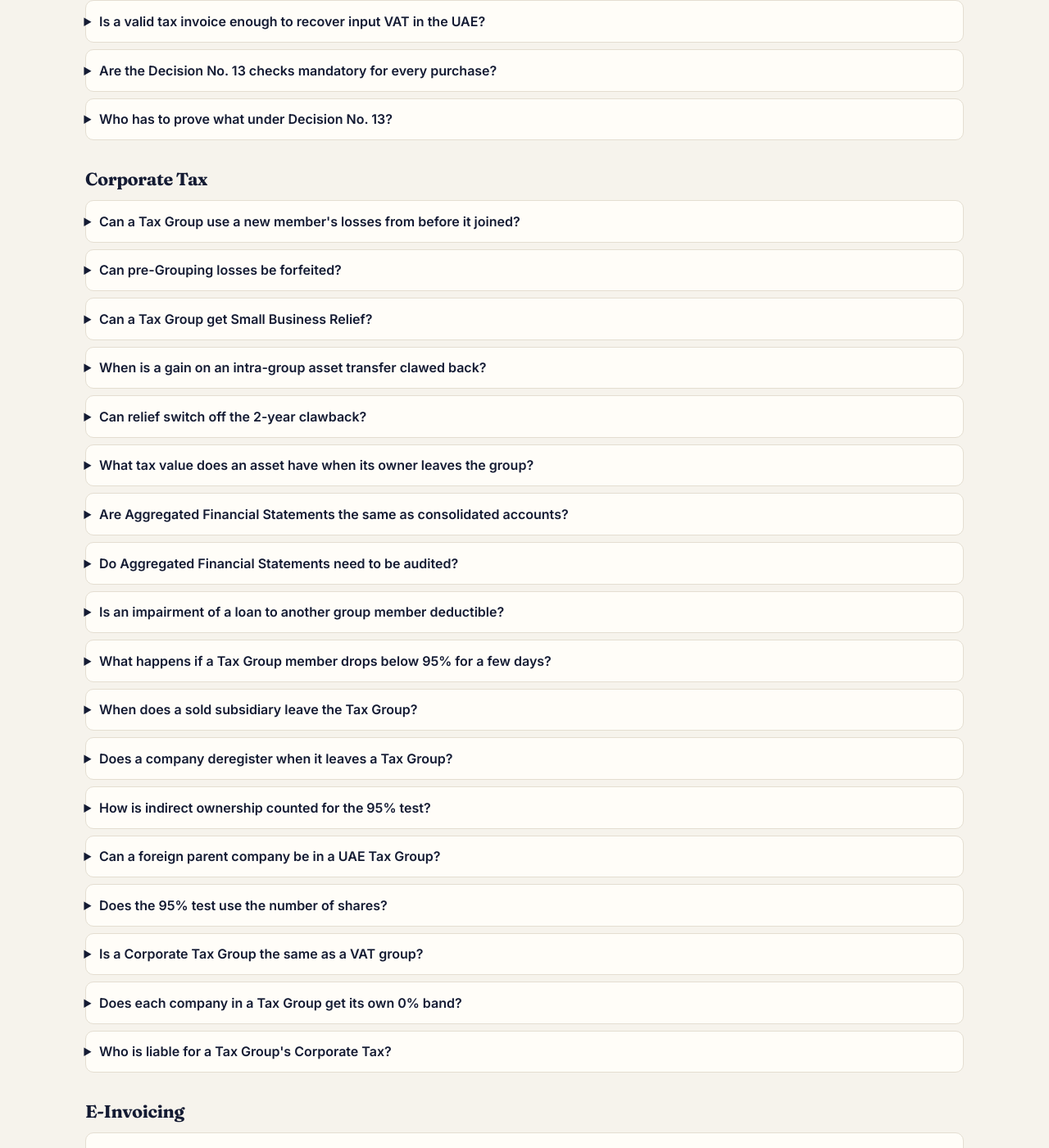
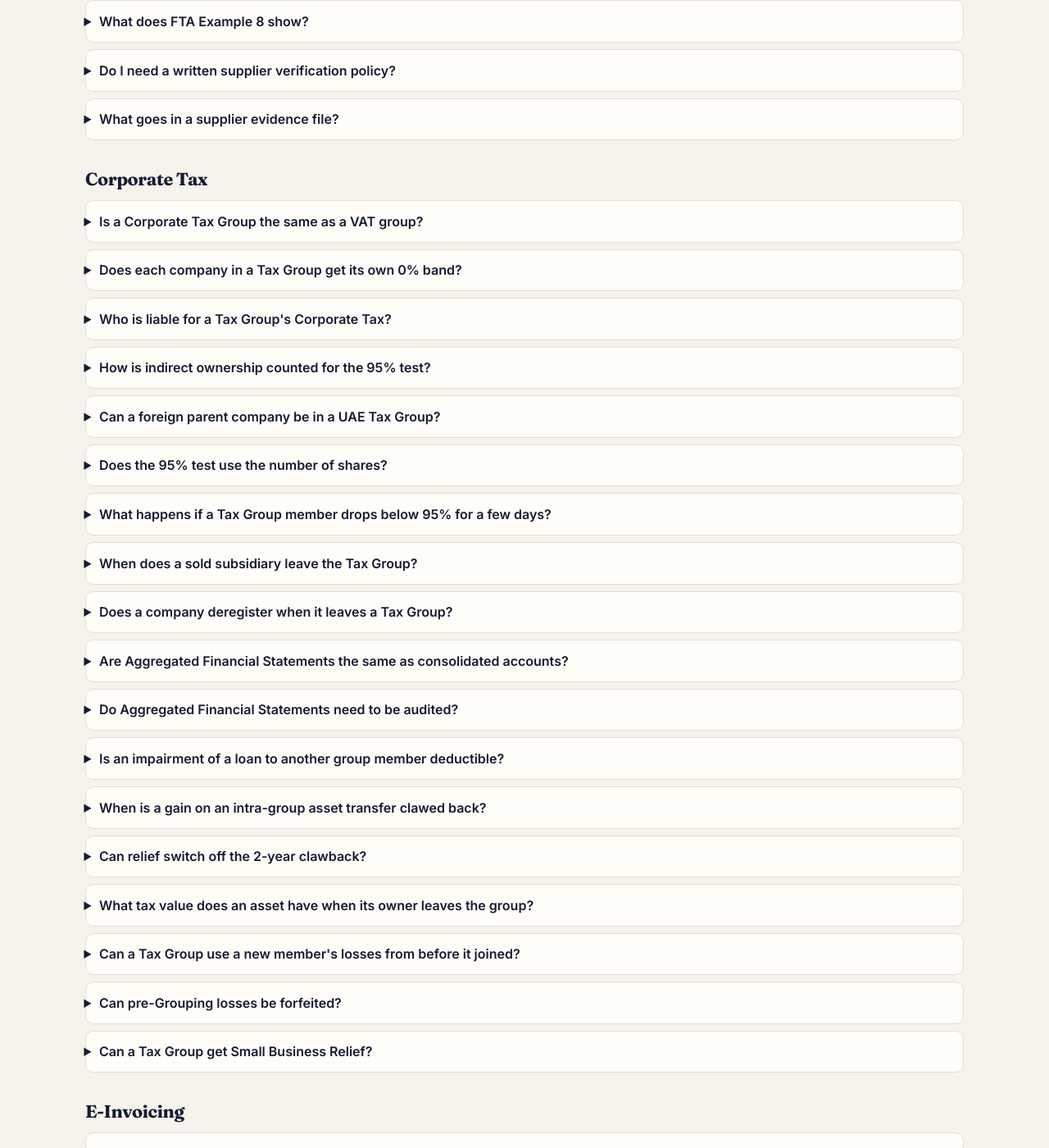
Before and after one commit to MelvinJose108/melvinjose.github.io, a Jekyll site: the page built from faq/index.html, in a window 1280 px wide and 1400 px high, scrolled down 1091 px. Shown: the whole window at 82% size. Built offline with Jekyll 4.4.1, drawn with Linux system fonts in a browser that asks for light colours; some of the changed text lies outside the part shown.

Commit message:
FAQ: list questions in series reading order (#50)
Claude-Session: https://claude.ai/code/session_01EBT4cYX72Yrwk4UFZtHLjU

Co-authored-by: Claude <noreply@anthropic.com>

```diff
--- a/faq/index.html
+++ b/faq/index.html
@@ -10,10 +10,9 @@ description: "Short answers to common questions on UAE VAT, Corporate Tax Groups
 <h1 class="pagetitle">Frequently asked questions</h1>
 <p class="deck">Short answers to the questions people ask most about UAE tax. Each one links to the guide with the full explanation, the examples and the official source.</p>
 <nav class="faq-jump" aria-label="FAQ topics">{% for t in topics %}{% assign n = withfaq | where: "topic", t | size %}{% if n == 0 %}{% continue %}{% endif %}<a href="#{{ t | slugify }}">{{ t }}</a>{% endfor %}<a href="#about-the-site">About the site</a></nav>
-{% for t in topics %}{% assign tp = withfaq | where: "topic", t %}{% if tp.size == 0 %}{% continue %}{% endif %}
+{% for t in topics %}{% assign tp = withfaq | where: "topic", t | reverse %}{% if tp.size == 0 %}{% continue %}{% endif %}
 <section class="faq-topic t-{{ t | slugify }}" id="{{ t | slugify }}">
   <h2>{{ t }}</h2>
-  {% assign tp = withfaq | where: "topic", t %}
   {% for p in tp %}{% for f in p.faq %}
   <details class="faq-item"><summary>{{ f.q }}</summary><p>{{ f.a }}</p><p class="faq-src">From: <a href="{{ p.url | relative_url }}">{{ p.title }}</a></p></details>
   {% endfor %}{% endfor %}
```
